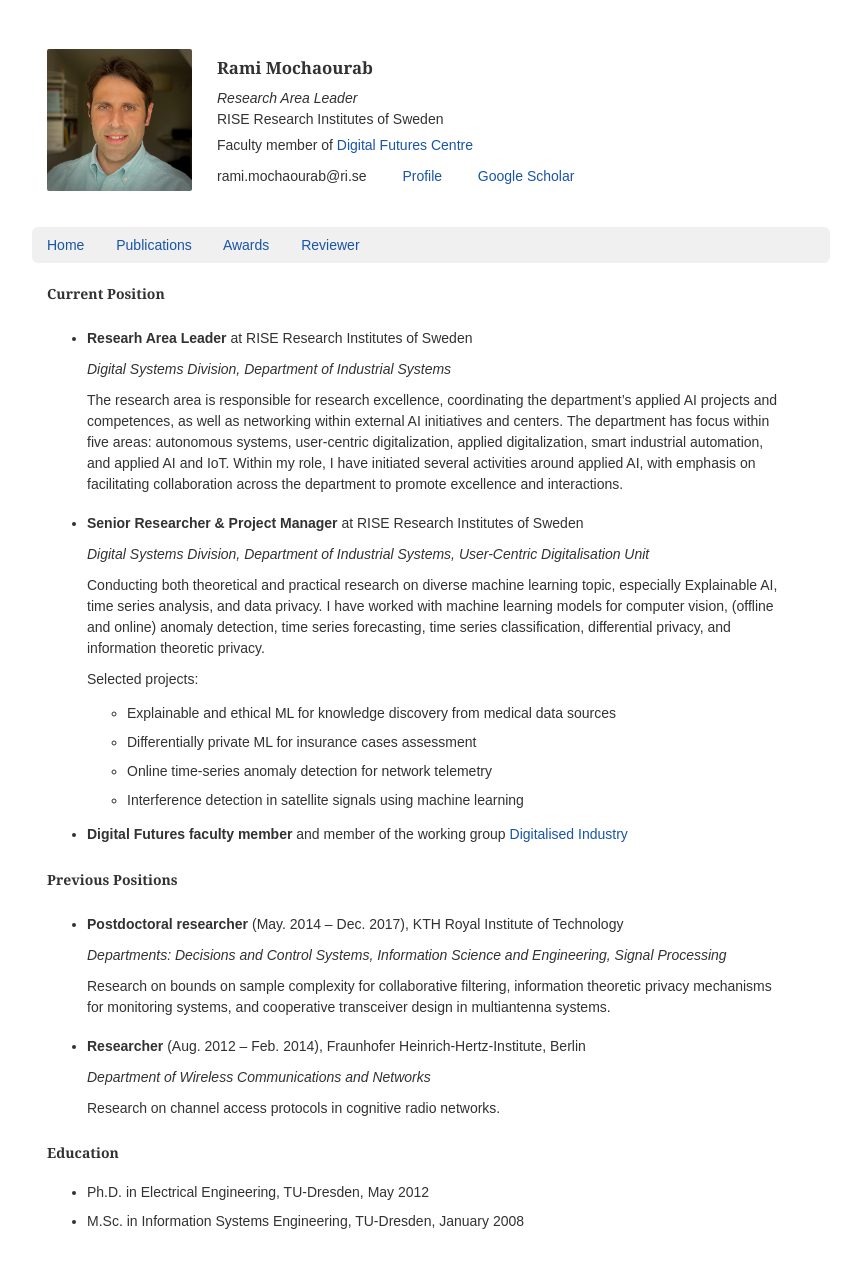
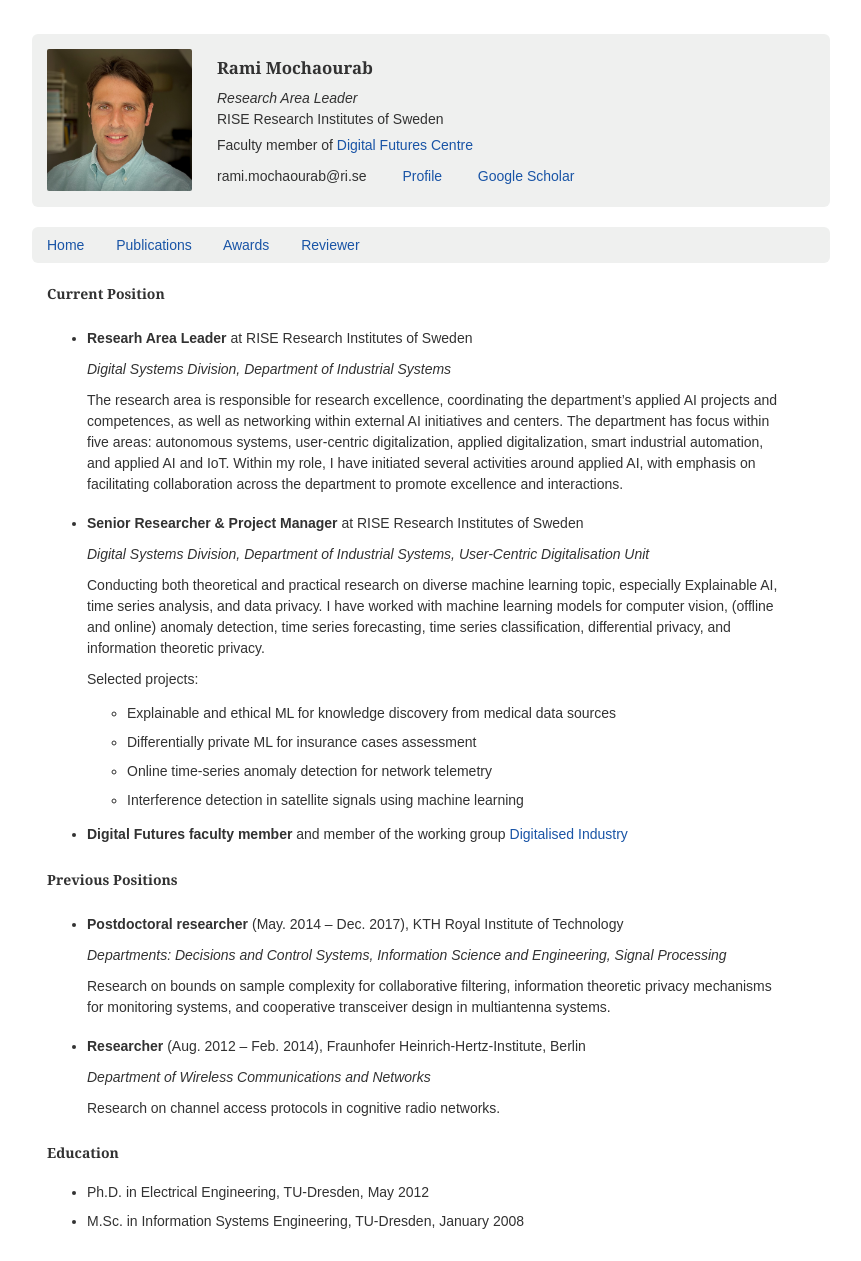
Before and after one commit to rami-mochaourab/rami-mochaourab.github.io, a Jekyll site: the page built from index.md, in a window 1280 px wide. Shown: the whole page, without its empty margins (224-1085 px from the left). Built offline with Jekyll 4.4.1, drawn with Linux system fonts in a browser that asks for light colours.

Commit message:
Update main.scss

```diff
--- a/_sass/main.scss
+++ b/_sass/main.scss
@@ -18,11 +18,11 @@ body {
 }
 
 .block {
-    border-radius: 10px;
+    border-radius: 6px;
     float: left;
     padding: 15px 15px;
     margin: 0px 15px 20px -15px;
-    background-color: #FFF;
+    background-color: #EFF0EF;
     width: calc(100% + 30px);
 }
 
```
